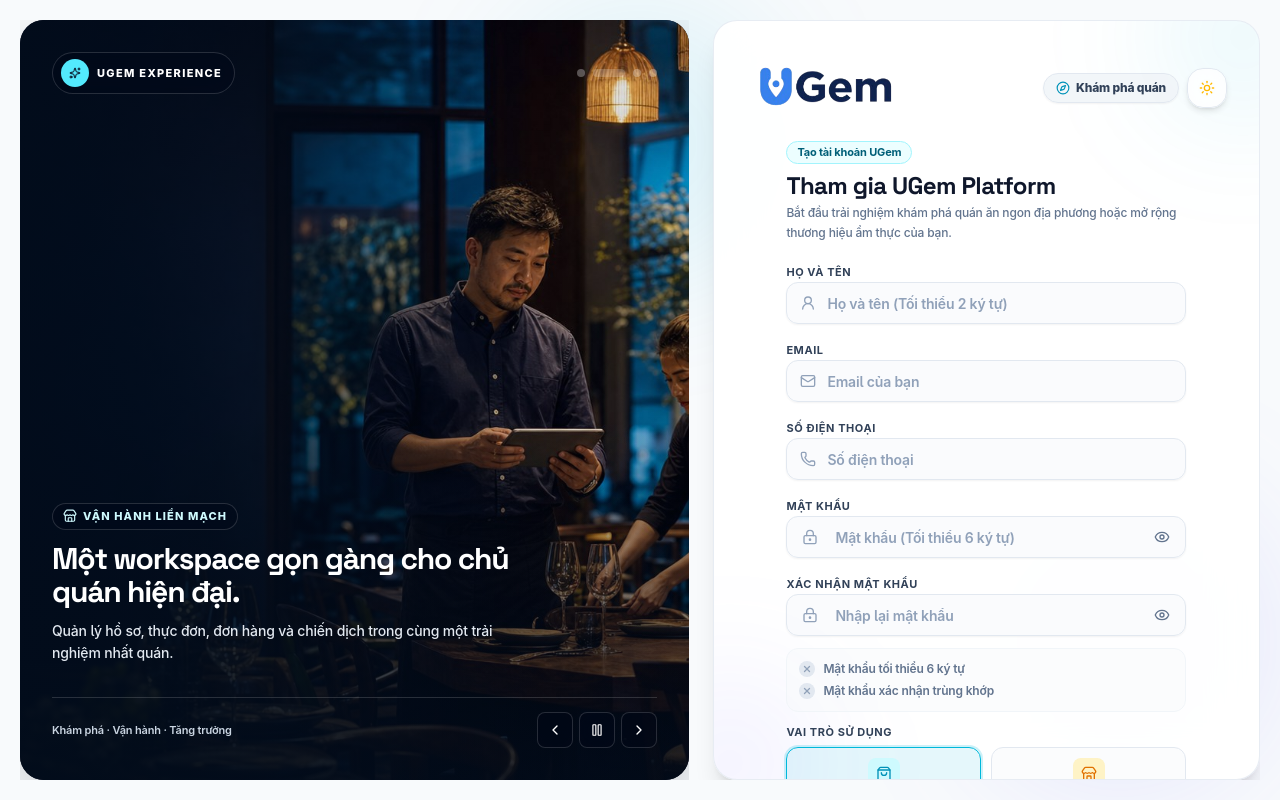
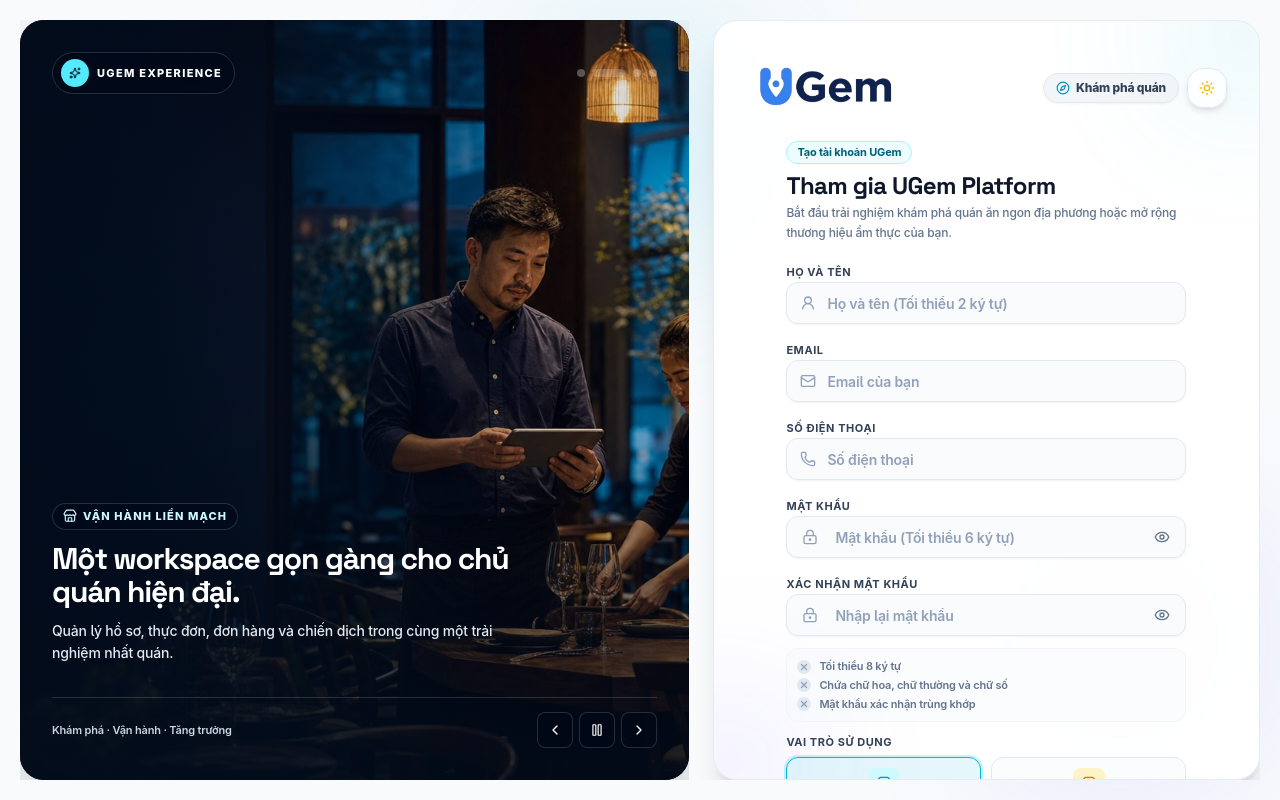
Before and after one commit to Ugem-Personal/Ugem-FE, a React (Vite) app: page /register in a window 1280 px wide. Built offline with nearby package versions, Linux system fonts and the light colour scheme; no server answers.

Commit message:
feat: add password validation schema and requirements UI component

```diff
--- a/src/features/auth/components/PasswordRequirements.tsx
+++ b/src/features/auth/components/PasswordRequirements.tsx
@@ -11,14 +11,18 @@ export function PasswordRequirements({
   confirmPassword = "",
   showConfirmRequirement = false,
 }: PasswordRequirementsProps) {
-  const isMinLength = password.length >= 6;
+  const isMinLength = password.length >= 8;
+  const hasUppercase = /[A-Z]/.test(password);
+  const hasLowercase = /[a-z]/.test(password);
+  const hasDigit = /\d/.test(password);
+  const isStrong = isMinLength && hasUppercase && hasLowercase && hasDigit;
   const isMatch = Boolean(confirmPassword) && password === confirmPassword;
 
   return (
-    <div className="mt-2 space-y-1.5 rounded-xl border border-slate-100 dark:border-slate-800 bg-slate-50/50 dark:bg-slate-900/50 p-3 text-xs">
+    <div className="mt-1.5 space-y-1 rounded-xl border border-slate-100 dark:border-slate-800 bg-slate-50/50 dark:bg-slate-900/50 p-2.5 text-xs">
       <div className="flex items-center gap-2">
         <div
-          className={`grid h-4 w-4 shrink-0 place-items-center rounded-full transition-colors ${
+          className={`grid h-3.5 w-3.5 shrink-0 place-items-center rounded-full transition-colors ${
             isMinLength
               ? "bg-emerald-500 text-white dark:bg-emerald-600"
               : "bg-slate-200 text-slate-400 dark:bg-slate-800 dark:text-slate-500"
@@ -27,20 +31,41 @@ export function PasswordRequirements({
           {isMinLength ? <Check className="h-2.5 w-2.5 stroke-[3]" /> : <X className="h-2.5 w-2.5 stroke-[3]" />}
         </div>
         <span
-          className={`font-semibold transition-colors ${
+          className={`text-[11px] font-semibold transition-colors ${
             isMinLength
               ? "text-emerald-700 dark:text-emerald-400"
               : "text-slate-500 dark:text-slate-400"
           }`}
         >
-          Mật khẩu tối thiểu 6 ký tự
+          Tối thiểu 8 ký tự
+        </span>
+      </div>
+
+      <div className="flex items-center gap-2">
+        <div
+          className={`grid h-3.5 w-3.5 shrink-0 place-items-center rounded-full transition-colors ${
+            isStrong
+              ? "bg-emerald-500 text-white dark:bg-emerald-600"
+              : "bg-slate-200 text-slate-400 dark:bg-slate-800 dark:text-slate-500"
+          }`}
+        >
+          {isStrong ? <Check className="h-2.5 w-2.5 stroke-[3]" /> : <X className="h-2.5 w-2.5 stroke-[3]" />}
+        </div>
+        <span
+          className={`text-[11px] font-semibold transition-colors ${
+            isStrong
+              ? "text-emerald-700 dark:text-emerald-400"
+              : "text-slate-500 dark:text-slate-400"
+          }`}
+        >
+          Chứa chữ hoa, chữ thường và chữ số
         </span>
       </div>
 
       {showConfirmRequirement && (
         <div className="flex items-center gap-2">
           <div
-            className={`grid h-4 w-4 shrink-0 place-items-center rounded-full transition-colors ${
+            className={`grid h-3.5 w-3.5 shrink-0 place-items-center rounded-full transition-colors ${
               isMatch
                 ? "bg-emerald-500 text-white dark:bg-emerald-600"
                 : "bg-slate-200 text-slate-400 dark:bg-slate-800 dark:text-slate-500"
@@ -49,7 +74,7 @@ export function PasswordRequirements({
             {isMatch ? <Check className="h-2.5 w-2.5 stroke-[3]" /> : <X className="h-2.5 w-2.5 stroke-[3]" />}
           </div>
           <span
-            className={`font-semibold transition-colors ${
+            className={`text-[11px] font-semibold transition-colors ${
               isMatch
                 ? "text-emerald-700 dark:text-emerald-400"
                 : "text-slate-500 dark:text-slate-400"
--- a/src/features/auth/schema.ts
+++ b/src/features/auth/schema.ts
@@ -16,17 +16,28 @@ export const registerSchema = z
       .string()
       .trim()
       .min(2, "Họ và tên phải có ít nhất 2 ký tự")
-      .max(100, "Họ và tên không được vượt quá 100 ký tự"),
+      .max(100, "Họ và tên không được vượt quá 100 ký tự")
+      .refine((val) => val.trim().split(/\s+/).filter(Boolean).length >= 2, {
+        message: "Họ và tên phải bao gồm ít nhất 2 từ (Ví dụ: Nguyễn Văn A)",
+      }),
     email: z
       .string()
       .trim()
       .min(1, "Vui lòng nhập email")
       .email("Email không hợp lệ"),
-    phoneNumber: z.string().trim().min(1, "Vui lòng nhập số điện thoại"),
+    phoneNumber: z
+      .string()
+      .trim()
+      .min(1, "Vui lòng nhập số điện thoại")
+      .regex(/^(0|\+84)[3|5|7|8|9][0-9]{8}$/, "Số điện thoại không hợp lệ (Ví dụ: 0912345678)"),
     password: z
       .string()
-      .min(6, "Mật khẩu tối thiểu 6 ký tự")
-      .max(100, "Mật khẩu không được vượt quá 100 ký tự"),
+      .min(8, "Mật khẩu tối thiểu 8 ký tự")
+      .max(100, "Mật khẩu không được vượt quá 100 ký tự")
+      .regex(
+        /^(?=.*[a-z])(?=.*[A-Z])(?=.*\d)/,
+        "Mật khẩu phải chứa ít nhất 1 chữ hoa, 1 chữ thường và 1 chữ số",
+      ),
     confirmPassword: z.string().min(1, "Vui lòng xác nhận mật khẩu"),
     role: z.enum(["Customer", "Merchant"]),
   })
@@ -61,8 +72,12 @@ export const resetPasswordSchema = z
       .regex(/^\d{6}$/, "Mã xác nhận phải gồm 6 chữ số"),
     newPassword: z
       .string()
-      .min(6, "Mật khẩu tối thiểu 6 ký tự")
-      .max(100, "Mật khẩu không được vượt quá 100 ký tự"),
+      .min(8, "Mật khẩu mới tối thiểu 8 ký tự")
+      .max(100, "Mật khẩu mới không được vượt quá 100 ký tự")
+      .regex(
+        /^(?=.*[a-z])(?=.*[A-Z])(?=.*\d)/,
+        "Mật khẩu phải chứa ít nhất 1 chữ hoa, 1 chữ thường và 1 chữ số",
+      ),
     confirmNewPassword: z.string().min(1, "Vui lòng xác nhận mật khẩu mới"),
   })
   .refine((values) => values.newPassword === values.confirmNewPassword, {
```
